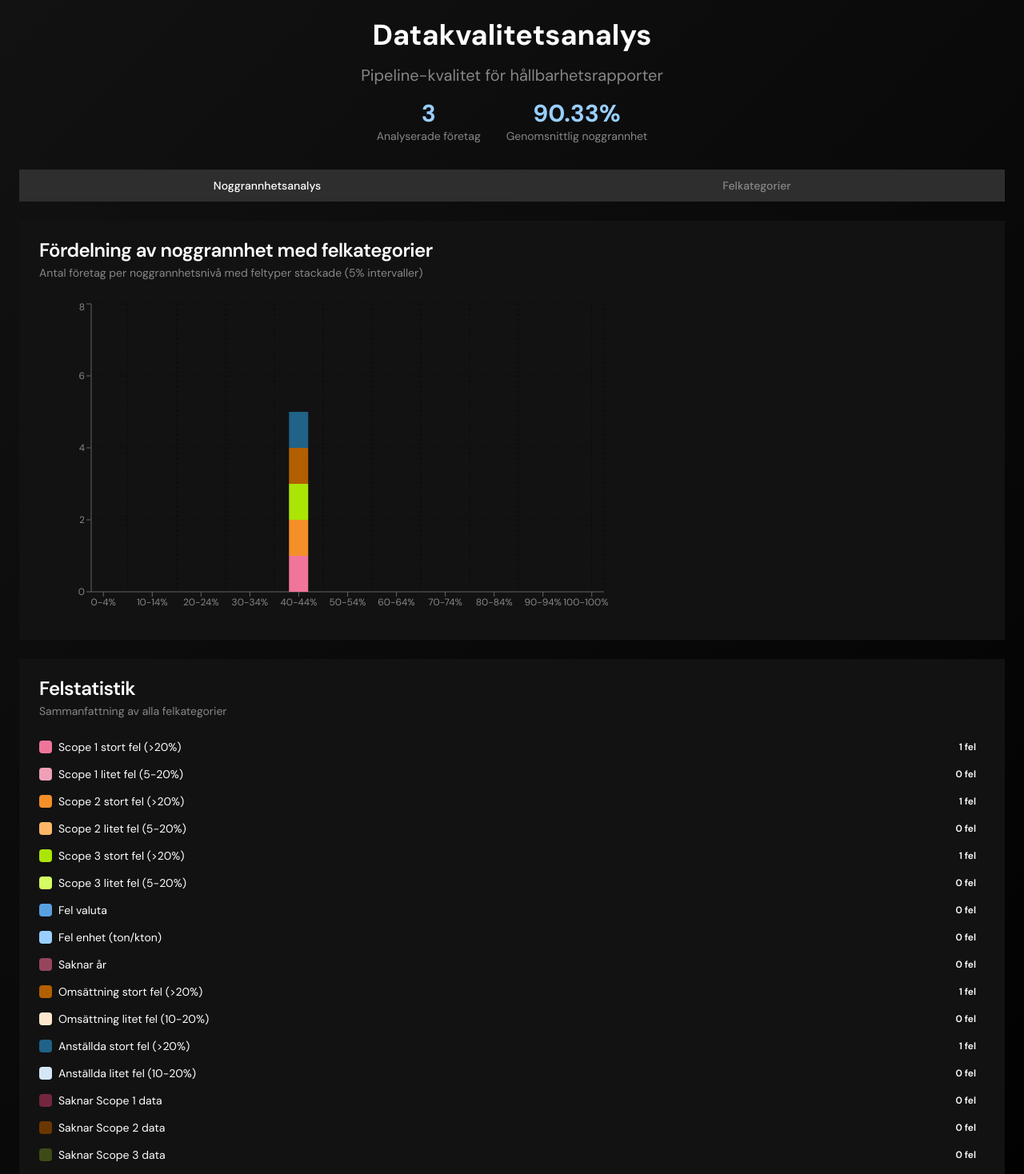
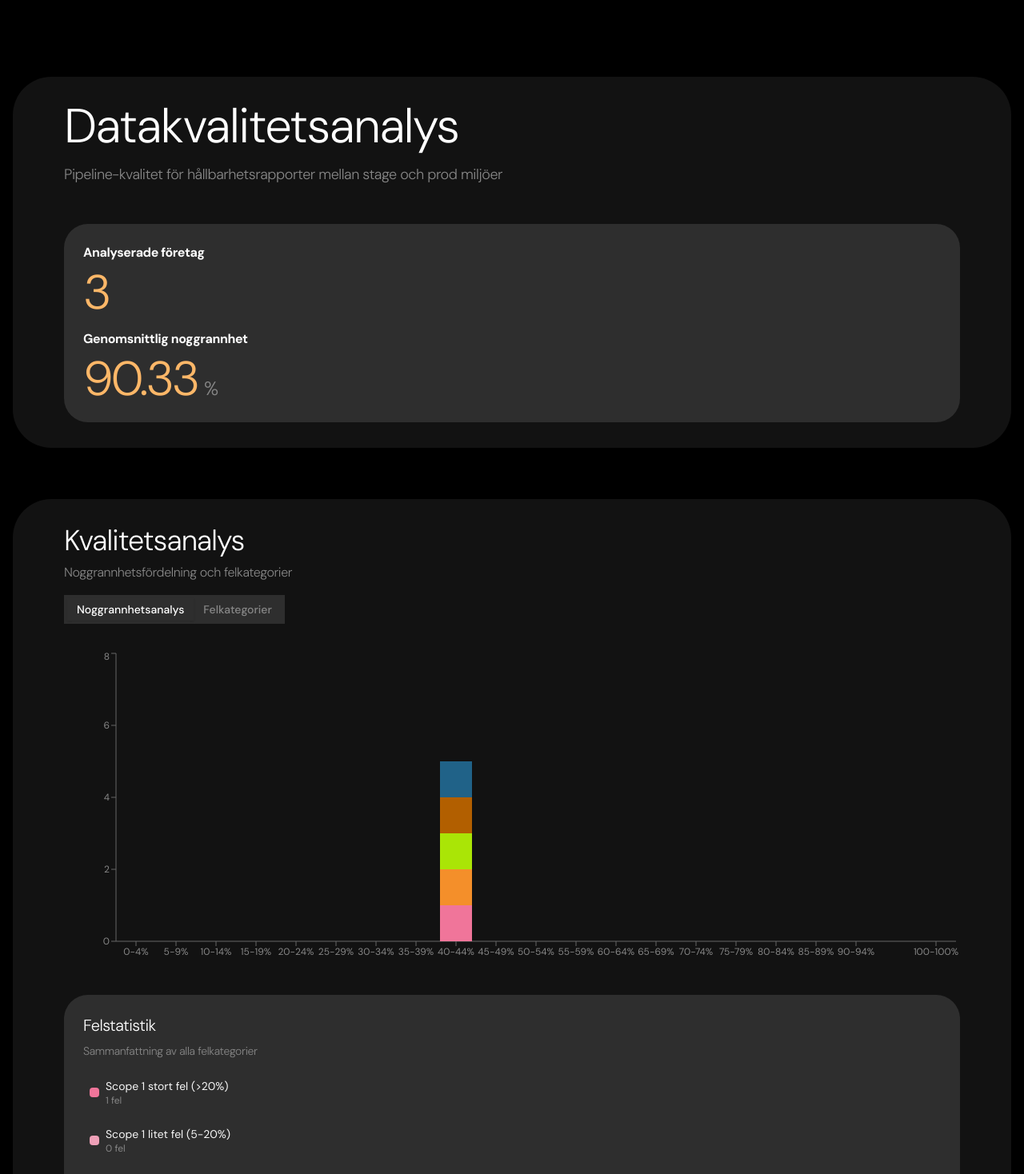
Before and after one commit to irony/klimatkollen-accuracy, a React (Vite) app: page / in a window 1280 px wide. Shown: the top 1468 px of the page at 80% size. Built offline with nearby package versions, Linux system fonts and the light colour scheme.

Commit message:
Refactor statistics styling
Extract styles from HTML to match Klimatkollen's design.

```diff
--- a/src/components/DataQualityDashboard.tsx
+++ b/src/components/DataQualityDashboard.tsx
@@ -112,46 +112,82 @@ export default function DataQualityDashboard() {
   }));
 
   return (
-    <div className="container mx-auto p-6 space-y-8">
-      <div className="text-center space-y-4">
-        <h1 className="text-4xl font-bold">Datakvalitetsanalys</h1>
-        <p className="text-xl text-muted-foreground">
-          Pipeline-kvalitet för hållbarhetsrapporter
+    <div className="min-h-screen w-full overflow-x-hidden bg-black-3 flex flex-col">
+      <main className="grow container mx-auto px-4 pt-24 pb-12">
+        <div className="space-y-8 md:space-y-16 max-w-[1400px] mx-auto">
+
+          {/* Header Section */}
+          <div className="bg-black-2 rounded-level-1 py-4 md:py-8">
+            <div className="px-4 md:px-16">
+              <div className="space-y-4 mb-6 md:mb-12">
+                <p className="tracking-tight font-light text-4xl lg:text-6xl">Datakvalitetsanalys</p>
+                <p className="tracking-tight font-light text-sm md:text-base lg:text-lg max-w-3xl text-grey">
+                  Pipeline-kvalitet för hållbarhetsrapporter mellan stage och prod miljöer
                 </p>
-        <div className="flex justify-center gap-8 text-center">
+              </div>
+
+              {/* Key Stats */}
+              <div className="@container mt-3 md:mt-0">
+                <div className="mt-8 @md:mt-12 bg-black-1 rounded-level-2 p-6">
+                  <div className="grid grid-cols-1 @md:grid-cols-2 gap-4 @md:gap-8">
                     <div>
-            <div className="text-3xl font-bold text-primary">{qualityStats.totalCompanies}</div>
-            <div className="text-sm text-muted-foreground">Analyserade företag</div>
+                      <p className="tracking-tight text-base md:mb-2 font-bold">Analyserade företag</p>
+                      <div className="flex items-baseline gap-4">
+                        <p className="text-3xl md:text-4xl lg:text-6xl font-light tracking-tighter leading-none text-orange-2">
+                          {qualityStats.totalCompanies}
+                        </p>
+                      </div>
                     </div>
                     <div>
-            <div className="text-3xl font-bold text-primary">{qualityStats.averageCorrectness}%</div>
-            <div className="text-sm text-muted-foreground">Genomsnittlig noggrannhet</div>
+                      <p className="tracking-tight text-base md:mb-2 font-bold">Genomsnittlig noggrannhet</p>
+                      <div className="flex items-baseline gap-4">
+                        <p className="text-3xl md:text-4xl lg:text-6xl font-light tracking-tighter leading-none text-orange-2">
+                          {qualityStats.averageCorrectness}<span className="text-lg lg:text-2xl md:text-lg sm:text-sm ml-2 text-grey">%</span>
+                        </p>
+                      </div>
+                    </div>
+                  </div>
+                </div>
               </div>
             </div>
           </div>
 
-      <Tabs defaultValue="histogram" className="space-y-6">
-        <TabsList className="grid w-full grid-cols-2">
-          <TabsTrigger value="histogram">Noggrannhetsanalys</TabsTrigger>
-          <TabsTrigger value="errors">Felkategorier</TabsTrigger>
+          {/* Analysis Tabs */}
+          <div className="bg-black-2 rounded-level-1 py-4 md:py-8">
+            <div className="px-4 md:px-16">
+              <div className="@container">
+                <div className="flex flex-col @lg:flex-row @lg:items-center @lg:justify-between mb-6 @lg:mb-12 gap-4 @lg:gap-0">
+                  <div className="space-y-2">
+                    <p className="tracking-tight text-4xl font-light">Kvalitetsanalys</p>
+                    <p className="tracking-tight text-base font-light text-grey">Noggrannhetsfördelning och felkategorier</p>
+                  </div>
+
+                  <Tabs defaultValue="histogram" className="w-full @lg:w-auto">
+                    <TabsList className="inline-flex h-9 items-center justify-center rounded-lg p-1 text-muted-foreground bg-black-1">
+                      <TabsTrigger value="histogram" className="inline-flex items-center justify-center whitespace-nowrap rounded-md px-3 py-1 text-sm font-medium ring-offset-background transition-all focus-visible:outline-none focus-visible:ring-2 focus-visible:ring-ring focus-visible:ring-offset-2 disabled:pointer-events-none disabled:opacity-50 data-[state=active]:bg-background data-[state=active]:text-foreground data-[state=active]:shadow">
+                        Noggrannhetsanalys
+                      </TabsTrigger>
+                      <TabsTrigger value="errors" className="inline-flex items-center justify-center whitespace-nowrap rounded-md px-3 py-1 text-sm font-medium ring-offset-background transition-all focus-visible:outline-none focus-visible:ring-2 focus-visible:ring-ring focus-visible:ring-offset-2 disabled:pointer-events-none disabled:opacity-50 data-[state=active]:bg-background data-[state=active]:text-foreground data-[state=active]:shadow">
+                        Felkategorier
+                      </TabsTrigger>
                     </TabsList>
 
-        <TabsContent value="histogram">
-          <div className="space-y-6">
-            <Card>
-              <CardHeader>
-                <CardTitle>Fördelning av noggrannhet med felkategorier</CardTitle>
-                <CardDescription>
-                  Antal företag per noggrannhetsnivå med feltyper stackade (5% intervaller)
-                </CardDescription>
-              </CardHeader>
-              <CardContent>
-                <ChartContainer config={chartConfig} className="h-[400px]">
+                    <TabsContent value="histogram" className="mt-8 space-y-8">
+                      {/* Histogram Chart */}
+                      <div className="h-[300px] md:h-[400px]">
+                        <ChartContainer config={chartConfig} className="w-full h-full">
                           <ResponsiveContainer width="100%" height="100%">
                             <BarChart data={qualityStats.correctnessHistogram}>
-                      <CartesianGrid strokeDasharray="3 3" />
-                      <XAxis dataKey="range" />
-                      <YAxis />
+                              <CartesianGrid strokeDasharray="3 3" stroke="var(--grey)" />
+                              <XAxis
+                                dataKey="range"
+                                fontSize={12}
+                                fill="var(--grey)"
+                              />
+                              <YAxis
+                                fontSize={12}
+                                fill="var(--grey)"
+                              />
                               <ChartTooltip content={<ChartTooltipContent />} />
                               {ERROR_CATEGORIES.map(category => (
                                 <Bar
@@ -165,49 +201,43 @@ export default function DataQualityDashboard() {
                             </BarChart>
                           </ResponsiveContainer>
                         </ChartContainer>
-              </CardContent>
-            </Card>
+                      </div>
 
-            <Card>
-              <CardHeader>
-                <CardTitle>Felstatistik</CardTitle>
-                <CardDescription>Sammanfattning av alla felkategorier</CardDescription>
-              </CardHeader>
-              <CardContent className="space-y-3">
+                      {/* Error Statistics */}
+                      <div className="bg-black-1 rounded-level-2 p-6">
+                        <div className="space-y-2 mb-4">
+                          <p className="tracking-tight text-xl font-light">Felstatistik</p>
+                          <p className="tracking-tight text-sm font-light text-grey">Sammanfattning av alla felkategorier</p>
+                        </div>
+                        <div className="grid grid-cols-1 @md:grid-cols-2 gap-2 max-h-300px md:max-h-500px overflow-y-auto w-full pr-2">
                           {ERROR_CATEGORIES.map(category => (
-                  <div key={category.type} className="flex items-center justify-between">
-                    <div className="flex items-center gap-2">
+                            <div key={category.type} className="flex items-center gap-2 p-2 rounded-md hover:bg-black-2/60 transition-colors">
                               <div
-                        className="w-4 h-4 rounded"
+                                className="w-3 h-3 rounded flex-shrink-0"
                                 style={{ backgroundColor: category.color }}
                               />
-                      <span className="text-sm">{category.description}</span>
+                              <div className="min-w-0 flex-1">
+                                <div className="text-sm text-white">{category.description}</div>
+                                <div className="text-xs text-grey flex justify-between">
+                                  <span>{qualityStats.errorDistribution[category.type] || 0} fel</span>
                                 </div>
-                    <Badge variant="outline">
-                      {qualityStats.errorDistribution[category.type] || 0} fel
-                    </Badge>
+                              </div>
                             </div>
                           ))}
-              </CardContent>
-            </Card>
+                        </div>
                       </div>
                     </TabsContent>
 
-        <TabsContent value="errors">
-          <Card>
-            <CardHeader>
-              <CardTitle>Felkategorier</CardTitle>
-              <CardDescription>Antal företag per felkategori</CardDescription>
-            </CardHeader>
-            <CardContent>
-              <ChartContainer config={chartConfig} className="h-[300px]">
+                    <TabsContent value="errors" className="mt-8">
+                      <div className="h-[300px] md:h-[400px]">
+                        <ChartContainer config={chartConfig} className="w-full h-full">
                           <ResponsiveContainer width="100%" height="100%">
                             <PieChart>
                               <Pie
                                 data={errorChartData}
                                 cx="50%"
                                 cy="50%"
-                      outerRadius={80}
+                                outerRadius={120}
                                 dataKey="count"
                                 label={({ category, count }) => `${category}: ${count}`}
                               >
@@ -219,11 +249,16 @@ export default function DataQualityDashboard() {
                             </PieChart>
                           </ResponsiveContainer>
                         </ChartContainer>
-            </CardContent>
-          </Card>
+                      </div>
                     </TabsContent>
+                  </Tabs>
+                </div>
+              </div>
+            </div>
+          </div>
 
-      </Tabs>
+        </div>
+      </main>
     </div>
   );
 }
```
Lines whose indentation alone changed are shown as unchanged.
